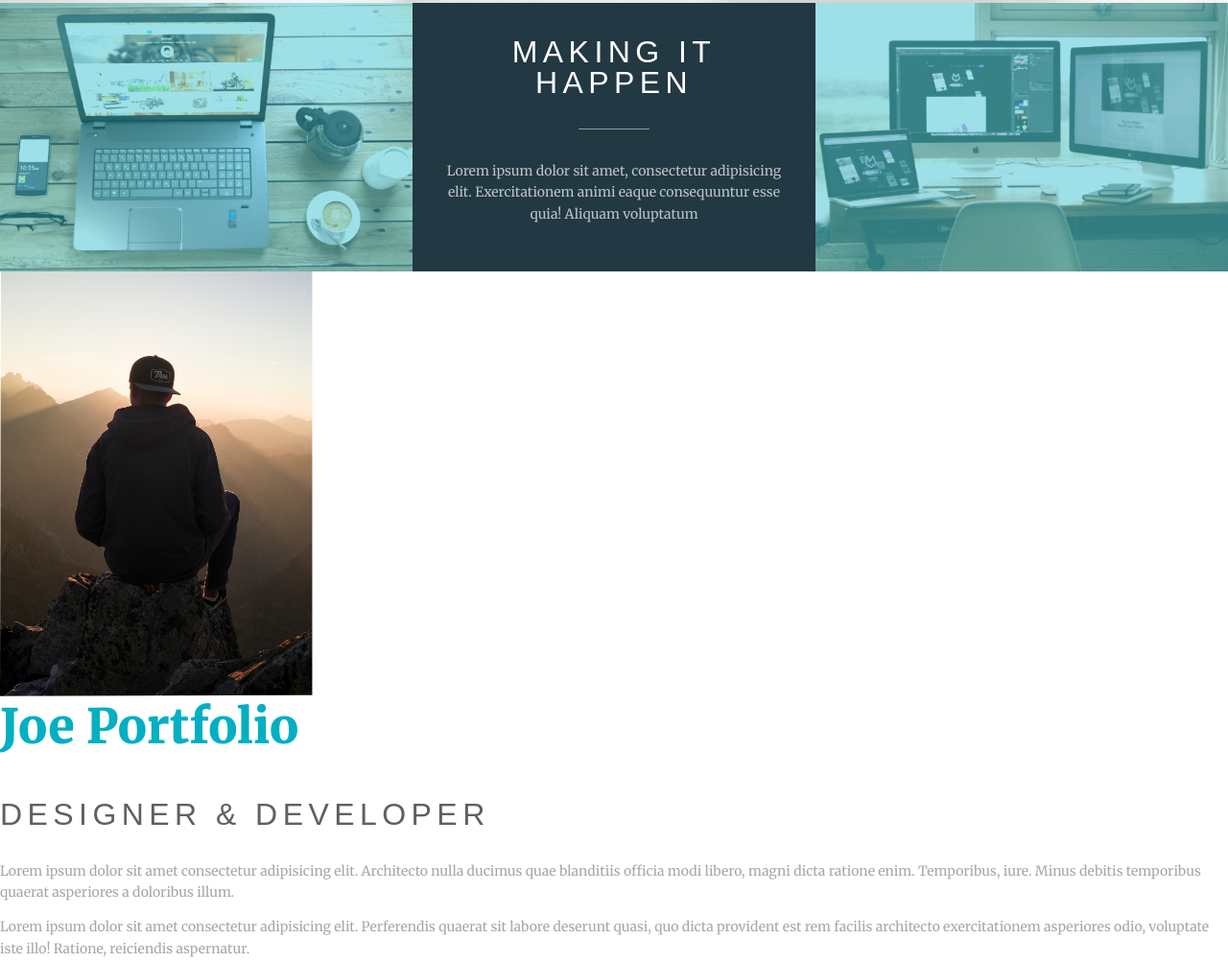
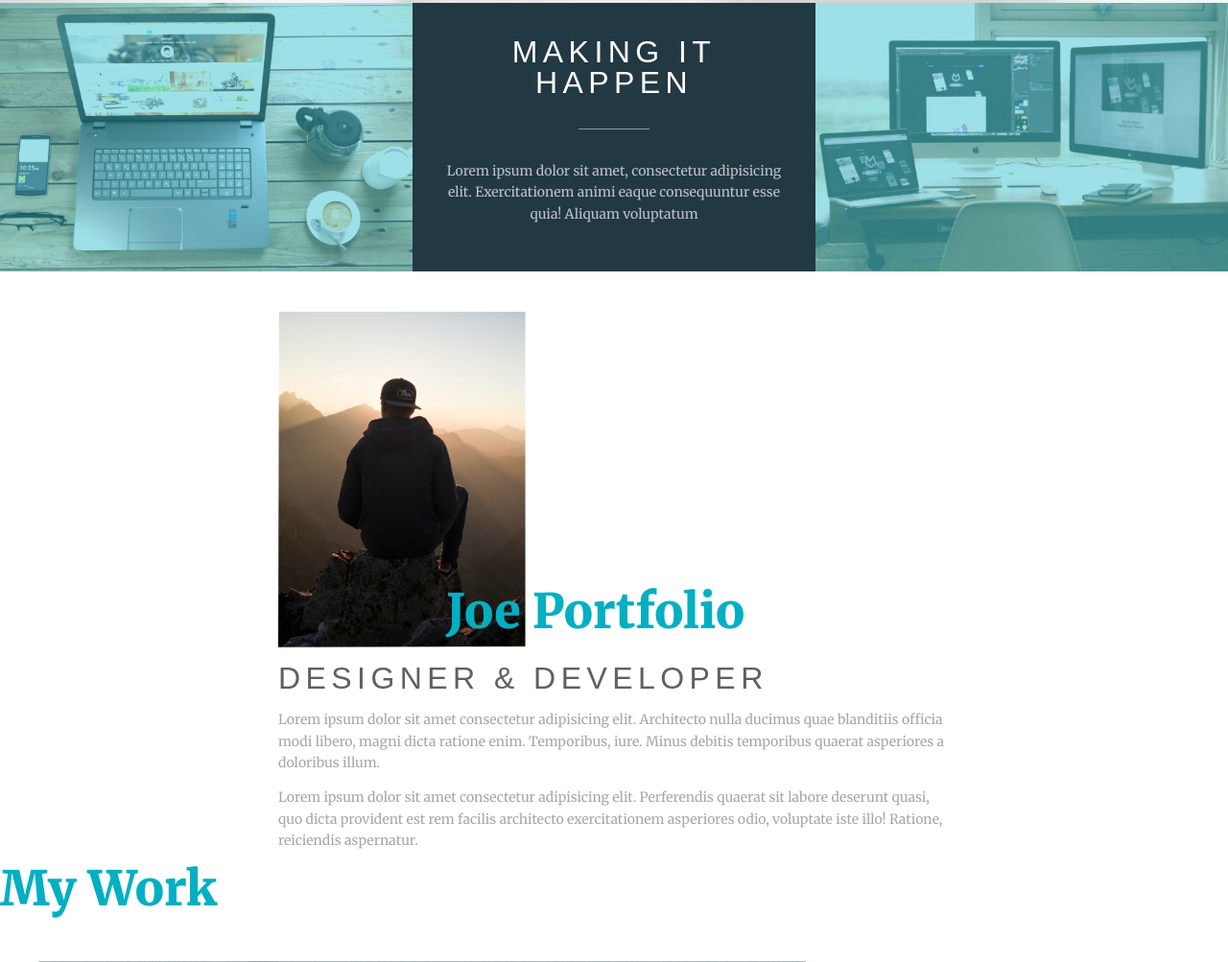
Before and after one commit to sidhlee/portfolio-site-with-css-grid, a website built with Parcel: page src/index.html in a window 1280 px wide. Shown: the part 797-1800 px from the top of the page at 96% size. Built offline with nearby package versions, Linux system fonts and the light colour scheme; a web font is replaced by a local one.

Commit message:
Add styles for about-me section

```diff
--- a/src/styles/modules/_all.scss
+++ b/src/styles/modules/_all.scss
@@ -1,2 +1,3 @@
 @import "./typography";
 @import "./colors";
+@import "./placeholders.scss";
--- /dev/null
+++ b/src/styles/modules/placeholders.scss
@@ -0,0 +1,20 @@
+/*
+%(Sass placeholder selector) is like sass variable for a block of rules.
+They don't get included in the CSS output, but you can @extend it inside
+other selector rules.
+
+Use % when writing a Sass library where each style rule may or may not be used.
+  */
+%container {
+  width: 90%;
+  margin: 0 auto;
+  max-width: 50em;
+}
+
+%clearfix {
+  &::after {
+    content: "";
+    display: table;
+    clear: both;
+  }
+}
--- /dev/null
+++ b/src/styles/partials/_about-me.scss
@@ -0,0 +1,64 @@
+.about-me {
+  /*
+    %container {
+      width: 90%;
+      margin: 0 auto;
+      max-width: 1200px;
+    }
+    */
+  // extending placeholder selector instead of adding <div class="container></div>
+  @extend %container;
+  margin-top: 3em;
+
+  @extend %clearfix; // prevent "My Work" unwrapping inside about-me box;
+}
+
+.about-img {
+  max-height: 25em; // don't let img grow too big;
+  /*
+  arbitrary 40em (640px) value is O.K.
+  But this happens to fix the problem where "Joe" unwraps from "Portfolio"
+  too early to the right of the photo.  */
+  @media (min-width: 40em) {
+    float: left;
+    margin-right: 1em;
+  }
+}
+
+/* Write @support first, then move non-grid rules into here */
+.about-title {
+  margin-bottom: 0.25em; // smaller mb
+}
+
+.about-subtitle {
+  margin: 0.5em 0;
+}
+
+/* For about-me section, we're doing grid first and fallback second */
+@supports (display: grid) {
+  // only when browser supports grid
+  .about-me {
+    display: grid; // You can comment this line out when working on the fallback.
+    // [grid-line name]
+    grid-template-columns:
+      [port-start] minmax(6em, 1fr) [name-start] minmax(6em, 1fr)
+      [img-end] 2fr [port-end];
+  }
+
+  .about-img {
+    /* CSS will actually recognize short-forms! */
+    grid-column: port / img;
+    grid-row: 1 / 2;
+  }
+
+  .about-title {
+    grid-column: name / port;
+    grid-row: 1 / 2;
+    align-self: end; // push title down
+  }
+
+  .about-subtitle,
+  .about-text {
+    grid-column: port / port;
+  }
+}
--- a/src/styles/partials/_all.scss
+++ b/src/styles/partials/_all.scss
@@ -1,3 +1,4 @@
 @import "./base";
 @import "./welcome";
 @import "./intro";
+@import "./about-me";
```
Also changed, not shown: README.md.
